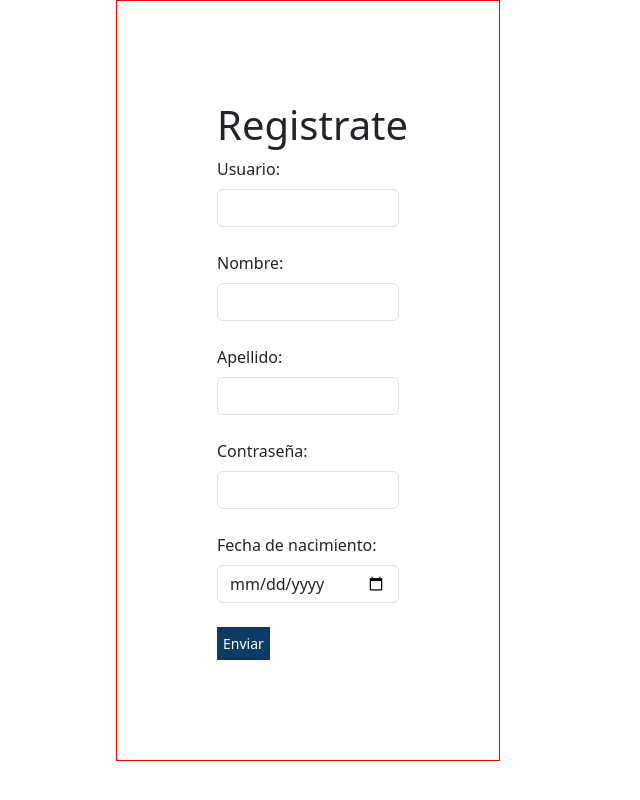
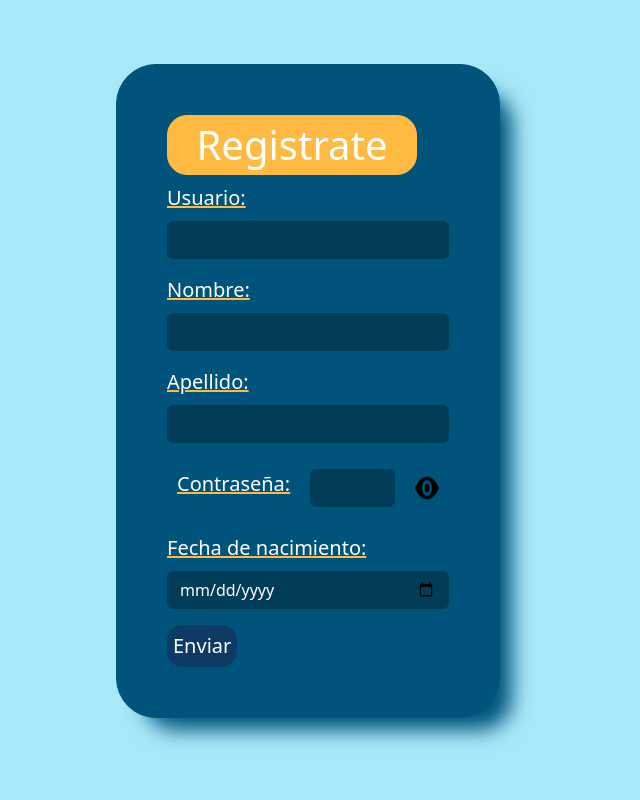
Before and after one commit to dariomaza/PracticaTochaT1, a PHP site: page /RegUsuarios.php in a window 1280 px wide. Shown: the whole page, without its empty margins (332-972 px from the left). Run offline with PHP 8.4, Linux system fonts and the light colour scheme.

Commit message:
02-11-2023

```diff
--- a/CSS/style.css
+++ b/CSS/style.css
@@ -1,7 +1,36 @@
+/*
+    #A8E8F9
+    #00537A
+    #013C58
+    #F5A201
+    #FFBA42
+    #FFD35B
+ */
+ body {
+    background-color: #A8E8F9;
+ }
 .container {
     width: 30%;
-    border: 1px solid rgb(255, 0, 0);
-    padding: 100px;
+    border: 1px solid #00537A;
+    background-color: #00537A;
+    border-radius: 40px;
+    padding: 50px;
+    margin-top: calc(50% - 45%);
+    box-shadow: 20px 20px 20px -8px #00537A;
+}
+h1 {
+    color:white;
+    border: 1px solid #FFBA42;
+    background-color: #FFBA42;
+    border-radius: 20px;
+    padding: 5px;
+    width: 250px;
+    text-align: center;
+}
+.form-label {
+    color: white;
+    text-decoration: underline #FFBA42 2px;
+    font-size: 20px;
 }
 .register-btn {
     text-decoration: none;
@@ -9,11 +38,28 @@
     padding: 5px 5px;
     border: 1px solid #0D3B66;
     background-color: #0D3B66;
-    font-size: 14px;
-    transition: all 2s;
+    font-size: 20px;
+    border-radius:15px;
+    transition: all 1s;
 }
 .register-btn:hover{
-    background-color: rgb(249, 87, 56);
-    border-color: rgb(249, 87, 56);
-    border-radius: 25px;
+    background-color: #FFBA42;
+    border-color: #FFBA42;
 }
+.form-control {
+    background-color: #013C58;
+    border: 1px solid #013C58;
+    color:white;
+}
+.error {
+    color: red;
+}
+#divPass {
+    display: flex;
+}
+#divPass  * {
+    margin: 10px;
+}
+input[type="contrasena"]{
+    width: 80%;
+}
--- /dev/null
+++ b/JS/showPass.js
@@ -0,0 +1,6 @@
+function showPass(){
+    const campoPass = document.getElementById("contrasena");
+    campTemp = campoPass.getAttribute("type");
+    if(campTemp === "password") campoPass.setAttribute("type","text");
+    else if (campTemp === "text") campoPass.setAttribute("type","password");
+}
--- a/RegUsuarios.php
+++ b/RegUsuarios.php
@@ -6,7 +6,7 @@
     <title>Document</title>
     <?php  require './Funciones/conexionTienda.php' ?>
     <link href="https://cdn.jsdelivr.net/npm/bootstrap@5.3.2/dist/css/bootstrap.min.css" rel="stylesheet" integrity="sha384-T3c6CoIi6uLrA9TneNEoa7RxnatzjcDSCmG1MXxSR1GAsXEV/Dwwykc2MPK8M2HN" crossorigin="anonymous">
-    <link rel="stylesheet" type="text/css" href="./CSS/style.css">
+    <link rel="stylesheet" href="./css/style.css">
 </head>
 <body>
     <?php
@@ -47,7 +47,7 @@
             if(strlen($tContra) == 0) $err_contra = "La contraseña es obligatoria";
             else {
                 $regex = "/^(?=.*[A-Z])(?=.*[a-z])(?=.*\d)(?=.*[@#$%^&+=!])(?!.*\s).{8,}$/";
-                if(!preg_match($regex,$tContra)) $err_contra = "La contraseña no cumple con los requisitos minimos (Minimo 8 carac, 1 mayus, 1 carac. esp y 1 numero).";
+                if(!preg_match($regex,$tContra)) $err_contra = "La contraseña no cumple con los requisitos minimos (Minimo 8 caracteres, 1 mayuscula, 1 caracter especial y 1 numero).";
                 else $contrasena = $tContra;
             }
 
@@ -63,21 +63,32 @@
     <div class="container">
         <h1>Registrate</h1>
         <form action="" method="post" onsubmit="return validarFormulario()">
+            <div class="mb-3">
                 <label for="usuario"class="form-label">Usuario: </label>
                 <input type="text" name="usuario"  class="form-control">
-        <?php  if(isset($err_usuario)) echo $err_usuario; ?><br>
+                <?php  if(isset($err_usuario)) echo '<p class="error">' . $err_usuario.'</p>'; ?>
+            </div>
+            <div class="mb-3">
                 <label for="nombre" class="form-label">Nombre: </label>
                 <input type="text" name="nombre"  class="form-control">
-        <?php  if(isset($err_nombre)) echo $err_nombre; ?><br>
+                <?php  if(isset($err_nombre)) echo '<p class="error">' . $err_nombre.'</p>'; ?>
+            </div>
+            <div class="mb-3">
                 <label for="apellido" class="form-label">Apellido: </label>
                 <input type="text" name="apellido"  class="form-control">
-        <?php  if(isset($err_apellido)) echo $err_apellido; ?><br>
+                <?php  if(isset($err_apellido)) echo '<p class="error">' . $err_apellido.'</p>'; ?>
+            </div>
+            <div class="mb-3" id="divPass">
                 <label for="contrasena" class="form-label">Contraseña: </label>
                 <input type="password" name="contrasena" id="contrasena"  class="form-control">
-        <?php  if(isset($err_contra)) echo $err_contra; ?><br>
+                <img src="./Recursos/ojo.png" alt="" onclick='showPass()'>
+            </div>
+            <?php if(isset($err_contra)) echo '<p class="error">' . $err_contra.'</p>'; ?>
+            <div class="mb-3">
                 <label for="fecha_nacimiento" class="form-label">Fecha de nacimiento: </label>
-        <input type="date" name="fecha_nacimiento"  class="form-control"><br>
-        <input type="submit" value="Enviar" class="register-btn">
+                <input type="date" name="fecha_nacimiento"  class="form-control">
+            </div>
+            <input type="submit" value="Enviar" class="register-btn" >
         </form>
     </div>
     <!-- <a href="./login.php"><button>Iniciar sesion</button></a> -->
@@ -114,6 +125,7 @@
             return true;
         }
     </script>
+    <script src="./JS/showPass.js"></script>
     <script src="https://cdn.jsdelivr.net/npm/bootstrap@5.3.2/dist/js/bootstrap.bundle.min.js" integrity="sha384-C6RzsynM9kWDrMNeT87bh95OGNyZPhcTNXj1NW7RuBCsyN/o0jlpcV8Qyq46cDfL" crossorigin="anonymous"></script>
 </body>
 </html>
```
Also changed, not shown: Recursos/ojo.png (added). Lines whose indentation alone changed are shown as unchanged.
